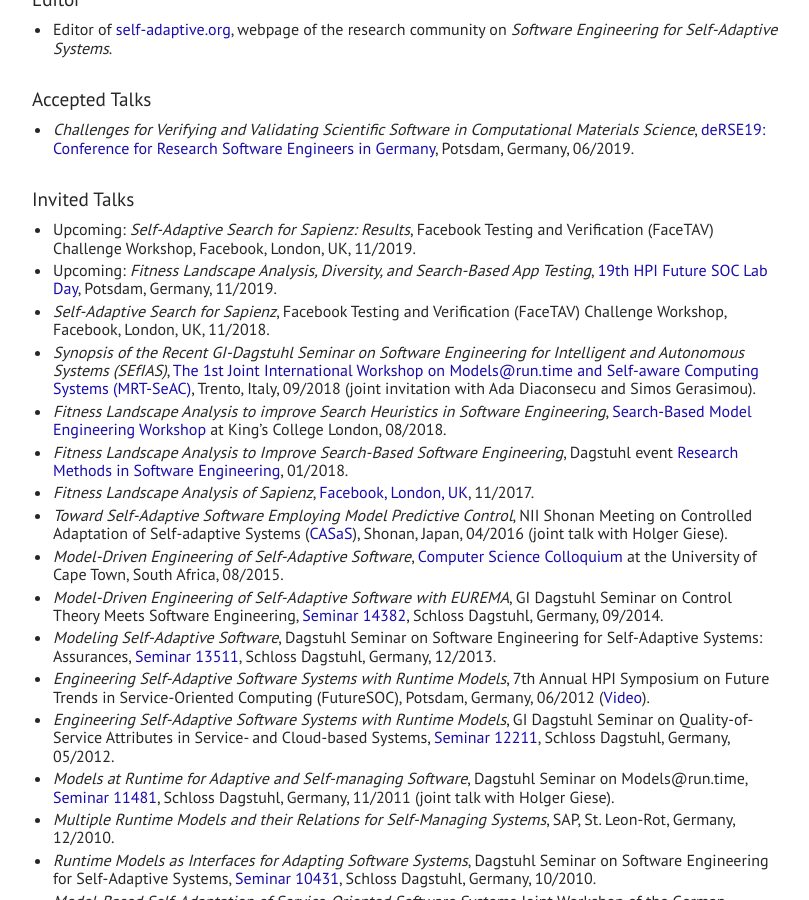
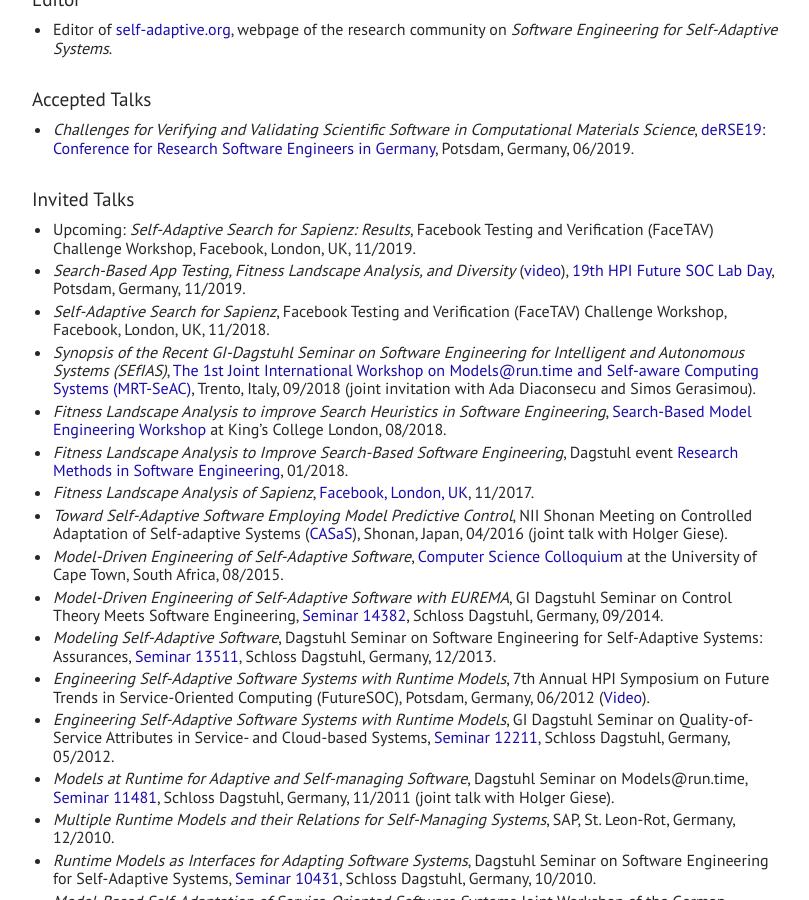
Before and after one commit to thomas-vogel/thomas-vogel.github.io, a Jekyll site: the page built from _pages/activities.md, in a window 1280 px wide and 900 px high, scrolled down 2942 px. Shown: the whole window, without its empty margins (233-1042 px from the left). Built offline with Jekyll 4.4.1, drawn with Linux system fonts in a browser that asks for light colours.

Commit message:
Add FutureSoc Lab Day talk.

```diff
--- a/_pages/activities.md
+++ b/_pages/activities.md
@@ -203,7 +203,7 @@ Jump to
 ## Invited Talks
 
 * Upcoming: _Self-Adaptive Search for Sapienz: Results_, Facebook Testing and Verification (FaceTAV) Challenge Workshop, Facebook, London, UK, 11/2019.
-* Upcoming: _Fitness Landscape Analysis, Diversity, and Search-Based App Testing_, [19th HPI Future SOC Lab Day](https://hpi.de/veranstaltungen/wissenschaftliche-konferenzen/future-soc-lab/2019/19-hpi-future-soc-lab-day-herbst-2019.html), Potsdam, Germany, 11/2019.
+* _Search-Based App Testing, Fitness Landscape Analysis, and Diversity_ ([video](https://www.tele-task.de/lecture/video/7788/){:target="_blank"}), [19th HPI Future SOC Lab Day](https://hpi.de/en/events/wissenschaftliche-konferenzen/future-soc-lab/2019/19th-hpi-future-soc-lab-day-fall-2019.html){:target="_blank"}, Potsdam, Germany, 11/2019.
 * _Self-Adaptive Search for Sapienz_, Facebook Testing and Verification (FaceTAV) Challenge Workshop, Facebook, London, UK, 11/2018.
 * _Synopsis of the Recent GI-Dagstuhl Seminar on Software Engineering for Intelligent and Autonomous Systems (SEfIAS)_, [The 1st Joint International Workshop on Models@run.time and Self-aware Computing Systems (MRT-SeAC)](http://st.inf.tu-dresden.de/MRT18-ICAC){:target="_blank"}, Trento, Italy, 09/2018 (joint invitation with Ada Diaconsecu and Simos Gerasimou).
 * _Fitness Landscape Analysis to improve Search Heuristics in Software Engineering_, [Search-Based Model Engineering Workshop](https://www.informatik.hu-berlin.de/de/forschung/gebiete/mse/HU-KCL-Workshop){:target="_blank"} at King's College London, 08/2018.
```
Also changed, not shown: index.md (+1 -0 lines).
